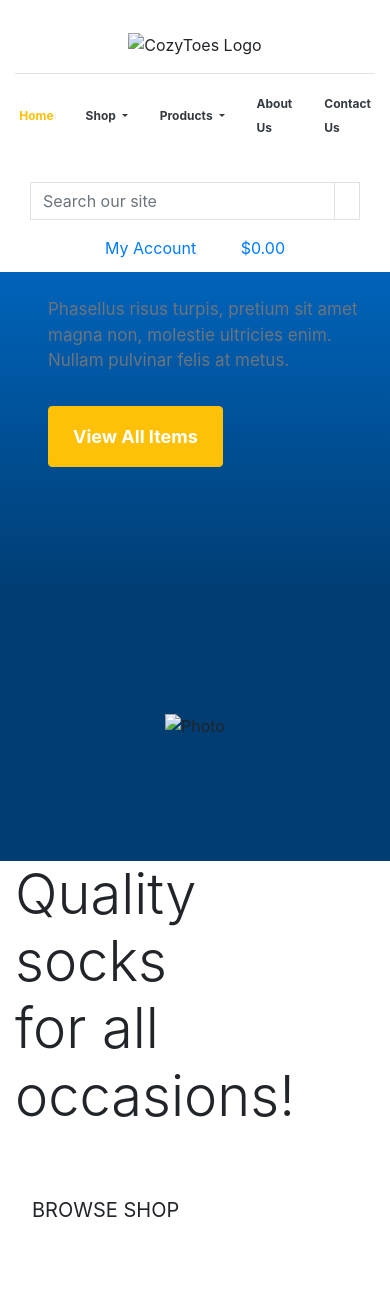
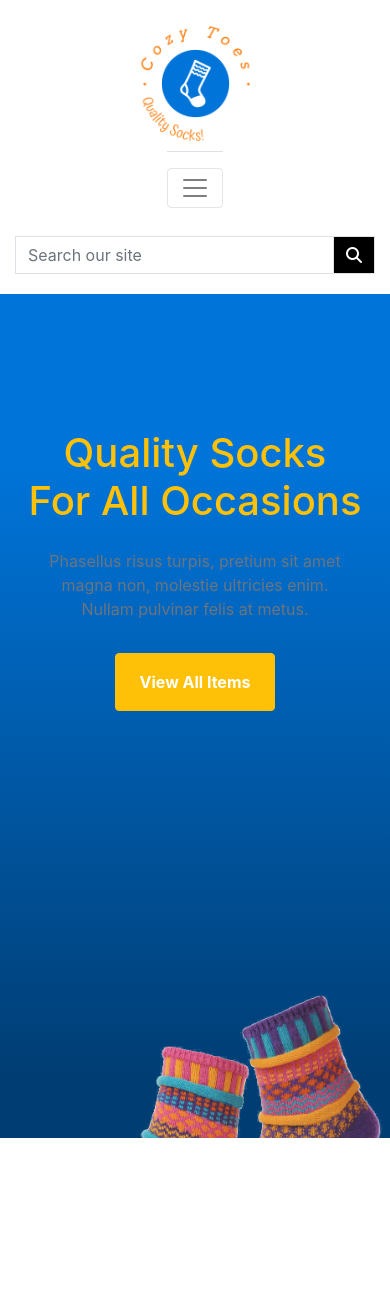
Before and after one commit to Eugene-Gwebu/cozy_toes_PP5, a Django app: page / in a window 390 px wide; the page is wider, and only the part inside the window is pictured. After the commit the page ends 1138 px from the top of that part, so only its background shows below. Run offline with Django 5.2, Linux system fonts and the light colour scheme; some libraries are stand-ins or nearby versions.

Commit message:
completed homepage header and CSS

```diff
--- a/cozy_toes/settings.py
+++ b/cozy_toes/settings.py
@@ -149,7 +149,11 @@ USE_TZ = True
 # Static files (CSS, JavaScript, Images)
 # https://docs.djangoproject.com/en/5.1/howto/static-files/
 
-STATIC_URL = 'static/'
+STATIC_URL = '/static/'
+STATICFILES_DIRS = (os.path.join(BASE_DIR, 'static'),)
+
+MEDIA_URL = '/media/'
+MEDIA_ROOT = os.path.join(BASE_DIR, 'media')
 
 # Default primary key field type
 # https://docs.djangoproject.com/en/5.1/ref/settings/#default-auto-field
--- a/cozy_toes/urls.py
+++ b/cozy_toes/urls.py
@@ -16,9 +16,11 @@ Including another URLconf
 """
 from django.contrib import admin
 from django.urls import path, include
+from django.conf import settings
+from django.conf.urls.static import static
 
 urlpatterns = [
     path('admin/', admin.site.urls),
     path('accounts/', include('allauth.urls')),
     path('', include('home.urls')),
-]
+] + static(settings.MEDIA_URL, document_root=settings.MEDIA_ROOT)
--- a/home/templates/home/index.html
+++ b/home/templates/home/index.html
@@ -2,16 +2,47 @@
 {% load static %}
 
 {% block page_header %}
-    <div class="container header-container">
+    <!-- <div class="container header-container">
         <div class="row">
             <div class="col"></div>
         </div>
-    </div>
+    </div> -->
 {% endblock %}
 
 {% block content %}
-    <div class="container h-100">
-        <div class="row h-100">
+
+    <!-- Hero Section -->
+    <div class="hero-section container-fluid">
+        <!-- Image Section -->
+        <div class="row hero-height">
+            <!-- Left Section -->
+            <div class="col-lg-6 col-md-12 d-flex align-items-center justify-content-center text-center text-lg-left px-4">
+            <div>
+                <!-- Main Heading -->
+                <div class="hero-heading text-warning font-weight-bold">
+                <h1>Quality Socks <br> For All Occasions</h1>
+                </div>
+
+                <!-- Subtitle -->
+                <p class="hero-subtitle mt-4 text-secondary">
+                Phasellus risus turpis, pretium sit amet magna non, molestie ultricies enim. <br>
+                Nullam pulvinar felis at metus.
+                </p>
+
+                <!-- Button -->
+                <a href="#" class="btn btn-warning text-white font-weight-bold hero-button mt-3">
+                View All Items
+                </a>
+            </div>
+            </div>
+
+            <!-- Right Section -->
+            <div class="col-lg-6 col-md-12 d-flex justify-content-center align-items-center">
+            <img src="/static/images/hero-socks.png" class="img-fluid hero-image" alt="Photo">
+            </div>
+        </div>
+    </div>
+    <!-- <div class="row h-100">
         <div class="col-7 col-md-6 my-auto">
             <h1 class="display-4 logo-font text-black">
                 Quality socks for all occasions!
@@ -22,6 +53,8 @@
                 </h4>
             </div>
         </div>
-        </div>
-    </div>
+    </div> -->
+
+
+
 {% endblock %}
--- /dev/null
+++ b/static/css/base.css
@@ -0,0 +1,148 @@
+/* General Styles */
+
+html, body {
+  margin: 0;
+  padding: 0;
+  height: 100vh;
+  overflow-x: hidden; /* Prevent scrolling */
+}
+
+
+/* Header Section */
+
+.header-container {
+  display: flex;
+  flex-wrap: wrap;
+  justify-content: space-between;
+  align-items: center;
+  height: auto;
+}
+
+.header-top-bar .logo {
+  max-width: 100px;
+  max-height: 100px;
+  position: absolute;
+  left: 50%;
+  transform: translateX(-50%);
+}
+
+
+/* Center the Logo */
+
+.logo {
+  max-width: 115px;
+  max-height: 115px;
+  display: block;
+  margin-bottom: 5px;
+}
+
+/* User Options */
+
+.user-options {
+  text-align: center;
+}
+
+.user-options .nav-link {
+  font-size: 0.85rem;
+  color: #000;
+}
+
+
+/* Center Navigation Bar */
+
+.navigation-bar .navbar {
+  justify-content: center;
+  padding: 0;
+}
+
+.navigation-bar .navbar-nav {
+  text-align: center;
+}
+
+.navigation-bar .nav-link {
+  font-size: 14px;
+  padding: 0 15px;
+}
+
+.navigation-bar .nav-link:hover {
+  color: #0074D9;
+  text-decoration: underline;
+}
+
+.dropdown-menu {
+  left: 50%;
+  transform: translateX(-50%);
+  right: auto;
+  text-align: center;
+}
+
+/* Search Form */
+
+.input-group .form-control {
+  border-color: #000;
+}
+
+.input-group-append .btn {
+  background-color: #000;
+  color: #fff;
+}
+
+
+  /* Hero Section */
+
+  .hero-height {
+    height: 100vh;
+  }
+
+  .hero-section {
+    background: linear-gradient(180deg, #0074D9 15%, #003D73 69%);
+  }
+
+  .hero-section .container-fluid {
+    width: 100vw; /* Ensure full viewport width */
+    height: 100vh; /* Ensure full viewport height */
+    padding: 0;
+    margin: 0;
+  }
+
+  .hero-heading {
+    font-size: 3rem;
+    line-height: 1.2;
+  }
+
+  .hero-subtitle {
+    font-size: 1rem;
+  }
+
+  .hero-button {
+    font-size: 1rem;
+    padding: 1rem 1.5rem;
+  }
+
+  .hero-image {
+    max-height: 120%;
+    max-width: 120%;
+  }
+
+
+@media (max-width: 768px) {
+
+  .logo {
+    margin: 10px auto;
+  }
+
+  .user-options {
+    margin-top: 10px;
+  }
+
+  .navigation-bar .nav-link {
+    font-size: 12px;
+  }
+
+  .navbar .container {
+    padding-right: 0;
+    padding-left: 0;
+    justify-content: center;
+  }
+
+}
--- a/templates/base.html
+++ b/templates/base.html
@@ -15,15 +15,21 @@
 
     {% block corecss %}
         <link rel="stylesheet" href="https://cdn.jsdelivr.net/npm/bootstrap@4.6.2/dist/css/bootstrap.min.css" integrity="sha384-xOolHFLEh07PJGoPkLv1IbcEPTNtaed2xpHsD9ESMhqIYd0nLMwNLD69Npy4HI+N" crossorigin="anonymous">
+        <link rel="preconnect" href="https://fonts.googleapis.com">
+        <link rel="preconnect" href="https://fonts.gstatic.com" crossorigin>
+        <link href="https://fonts.googleapis.com/css2?family=Montserrat:ital,wght@0,100..900;1,100..900&family=Open+Sans:ital,wght@0,300..800;1,300..800&display=swap" rel="stylesheet">
+        <link rel="stylesheet" href="{% static 'css/base.css' %}">
     {% endblock %}
 
     {% block extra_css %}
+
     {% endblock %}
 
     {% block extra_js %}
     {% endblock %}
 
     {% block corejs %}
+        <script src="https://kit.fontawesome.com/f343fd778a.js" crossorigin="anonymous"></script>
         <script src="https://cdn.jsdelivr.net/npm/jquery@3.5.1/dist/jquery.slim.min.js" integrity="sha384-DfXdz2htPH0lsSSs5nCTpuj/zy4C+OGpamoFVy38MVBnE+IbbVYUew+OrCXaRkfj" crossorigin="anonymous"></script>
         <script src="https://cdn.jsdelivr.net/npm/popper.js@1.16.1/dist/umd/popper.min.js" integrity="sha384-9/reFTGAW83EW2RDu2S0VKaIzap3H66lZH81PoYlFhbGU+6BZp6G7niu735Sk7lN" crossorigin="anonymous"></script>
         <script src="https://cdn.jsdelivr.net/npm/bootstrap@4.6.2/dist/js/bootstrap.min.js" integrity="sha384-+sLIOodYLS7CIrQpBjl+C7nPvqq+FbNUBDunl/OZv93DB7Ln/533i8e/mZXLi/P+" crossorigin="anonymous"></script>
@@ -32,94 +38,196 @@
     <title>Cozy Toes {% block extra_title %}{% endblock %}</title>
   </head>
   <body>
-    <header class="container-fluid fixed-top bg-white">
-      <div class="row align-items-center">
-        <div class="col-12 d-flex flex-column justify-content-center" style="height: 170px;">
+    <header class="container-fluid bg-white">
+      <div class="row align-items-center py-3">
+        <div class="col-12 d-flex flex-column justify-content-center header-container">
           <!-- Top Bar with Logo and Social Icons -->
-          <div class="d-flex justify-content-between align-items-center px-3 mb-3">
+          <div>
+            <img src="../static/images/cozy-toes-high-resolution-logo-transparent.png" class="img-fluid logo" alt="CozyToes Logo" />
+          </div>
+
+          <div class="header-top-bar px-3 mb-3">
+            <!-- Left Spacer -->
+             <!-- <div></div> -->
             <!-- Social Icons -->
-            <div class="d-flex">
+            <!-- <div class="d-flex social-icons">
               <div class="mr-3">
-                <i class="fab fa-facebook-f" style="font-size: 15px;"></i>
+                <i class="fab fa-facebook-f social-icon"></i>
               </div>
               <div class="mr-3">
-                <i class="fab fa-twitter" style="font-size: 15px;"></i>
+                <i class="fab fa-twitter social-icon"></i>
               </div>
               <div>
-                <i class="fab fa-instagram" style="font-size: 15px;"></i>
+                <i class="fab fa-instagram social-icon"></i>
+              </div>
+            </div> -->
+
+            <!-- Logo -->
+            <!-- <div>
+              <img src="https://via.placeholder.com/115x115" class="img-fluid logo" alt="CozyToes Logo" />
+            </div> -->
+
+            <!-- User Icons -->
+            <!-- <div class="d-flex user-icons">
+              <div class="mr-3">
+                <i class="fas fa-search user-icon"></i>
+              </div>
+              <div class="mr-3">
+                <i class="fas fa-user user-icon"></i>
+              </div>
+              <div>
+                <i class="fas fa-shopping-cart user-icon"></i>
               </div>
             </div>
+          </div> -->
 
-            <!-- Logo -->
+          <!-- User Options Section -->
+          <!-- <div class="col-4 text-center my-2 my-lg-0">
+            <ul class="list-inline my-0 user-options">
+              <li class="list-inline-item dropdown">
+                <a class="text-black nav-link" href="#" id="user-options" data-toggle="dropdown" aria-haspopup="true" aria-expanded="false">
                   <div>
-              <img src="https://via.placeholder.com/115x115" class="img-fluid" alt="CozyToes Logo" />
+                    <i class="fas fa-user fa-sm"></i>
+                    <p class="my-0">My Account</p>
                   </div>
+                </a>
+                <div class="dropdown-menu border-0" aria-labelledby="user-options">
+                  {% if request.user.is_authenticated %}
+                    {% if request.user.is_superuser %}
+                      <a href="" class="dropdown-item">Product Management</a>
+                    {% endif %}
+                    <a href="" class="dropdown-item">My Profile</a>
+                    <a href="{% url 'account_logout' %}" class="dropdown-item">Logout</a>
+                  {% else %}
+                    <a href="{% url 'account_signup' %}" class="dropdown-item">Register</a>
+                    <a href="{% url 'account_login' %}" class="dropdown-item">Login</a>
+                  {% endif %}
+                </div>
+              </li>
+              <li class="list-inline-item">
+                <a class="{% if grand_total %}text-info font-weight-bold{% else %}text-black{% endif %} nav-link" href="">
+                  <div class="text-center">
+                    <div><i class="fas fa-shopping-bag fa-sm"></i></div>
+                    <p class="my-0">
+                      {% if grand_total %}
+                        ${{ grand_total|floatformat:2 }}
+                      {% else %}
+                        $0.00
+                      {% endif %}
+                    </p>
+                  </div>
+                </a>
+              </li>
+            </ul>
+          </div> -->
 
-            <!-- User Icons -->
-            <div class="d-flex">
-              <div class="mr-3">
-                <i class="fas fa-search" style="font-size: 15px;"></i>
-              </div>
-              <div class="mr-3">
-                <i class="fas fa-user" style="font-size: 15px;"></i>
-              </div>
-              <div>
-                <i class="fas fa-shopping-cart" style="font-size: 15px;"></i>
-              </div>
-            </div>
-          </div>
 
           <!-- Navigation Bar -->
-          <div class="d-flex justify-content-center align-items-center border-top pt-3">
-            <div class="mx-3">
-              <a href="#" class="text-warning font-weight-bold" style="font-size: 12px;">Home</a>
-            </div>
-            <div class="mx-3 dropdown">
-              <a href="#" class="text-dark font-weight-bold dropdown-toggle" style="font-size: 12px;" id="shopDropdown" data-toggle="dropdown" aria-haspopup="true" aria-expanded="false">
+          <div class="border-top pt-3 navigation-bar">
+            <nav class="navbar navbar-expand-lg navbar-light">
+              <div class="container">
+                <!-- Toggler -->
+                <button
+                  class="navbar-toggler"
+                  type="button"
+                  data-toggle="collapse"
+                  data-target="#navbarNav"
+                  aria-controls="navbarNav"
+                  aria-expanded="false"
+                  aria-label="Toggle navigation"
+                >
+                  <span class="navbar-toggler-icon"></span>
+                </button>
+
+                <!-- Navbar Links -->
+                <div class="collapse navbar-collapse" id="navbarNav">
+                  <ul class="navbar-nav mx-auto">
+                    <!-- Home Link -->
+                    <li class="nav-item">
+                      <a class="nav-link text-warning font-weight-bold" href="#">Home</a>
+                    </li>
+
+                    <!-- Shop Dropdown -->
+                    <li class="nav-item dropdown">
+                      <a
+                        class="nav-link dropdown-toggle text-dark font-weight-bold" href="#" id="shopDropdown" role="button" data-toggle="dropdown" aria-haspopup="true" aria-expanded="false">
                         Shop
                       </a>
                       <div class="dropdown-menu" aria-labelledby="shopDropdown">
                         <a class="dropdown-item" href="#">Option 1</a>
                         <a class="dropdown-item" href="#">Option 2</a>
                       </div>
-            </div>
-            <div class="mx-3 dropdown">
-              <a href="#" class="text-dark font-weight-bold dropdown-toggle" style="font-size: 12px;" id="productsDropdown" data-toggle="dropdown" aria-haspopup="true" aria-expanded="false">
+                    </li>
+
+                    <!-- Products Dropdown -->
+                    <li class="nav-item dropdown">
+                      <a
+                        class="nav-link dropdown-toggle text-dark font-weight-bold" href="#" id="productsDropdown" role="button" data-toggle="dropdown" aria-haspopup="true" aria-expanded="false">
                         Products
                       </a>
                       <div class="dropdown-menu" aria-labelledby="productsDropdown">
                         <a class="dropdown-item" href="#">Option 1</a>
                         <a class="dropdown-item" href="#">Option 2</a>
                       </div>
+                    </li>
+
+                    <!-- About Us Link -->
+                    <li class="nav-item">
+                      <a class="nav-link text-dark font-weight-bold" href="#">About Us</a>
+                    </li>
+
+                    <!-- Contact Us Link -->
+                    <li class="nav-item">
+                      <a class="nav-link text-dark font-weight-bold" href="#">Contact Us</a>
+                    </li>
+                  </ul>
+
+                  <!-- Icons Section -->
+                  <ul class="list-inline my-0 user-options">
+                    <li class="list-inline-item dropdown">
+                      <a class="text-black nav-link" href="#" id="user-options" data-toggle="dropdown" aria-haspopup="true" aria-expanded="false">
+                        <div>
+                          <i class="fas fa-user fa-sm"></i>
+                          <p class="my-0">My Account</p>
                         </div>
-            <div class="mx-3">
-              <a href="#" class="text-dark font-weight-bold" style="font-size: 12px;">About Us</a>
+                      </a>
+                      <div class="dropdown-menu border-0" aria-labelledby="user-options">
+                        {% if request.user.is_authenticated %}
+                          {% if request.user.is_superuser %}
+                            <a href="" class="dropdown-item">Product Management</a>
+                          {% endif %}
+                          <a href="" class="dropdown-item">My Profile</a>
+                          <a href="{% url 'account_logout' %}" class="dropdown-item">Logout</a>
+                        {% else %}
+                          <a href="{% url 'account_signup' %}" class="dropdown-item">Register</a>
+                          <a href="{% url 'account_login' %}" class="dropdown-item">Login</a>
+                        {% endif %}
                       </div>
-            <div class="mx-3">
-              <a href="#" class="text-dark font-weight-bold" style="font-size: 12px;">Contact Us</a>
+                    </li>
+                    <li class="list-inline-item">
+                      <a class="{% if grand_total %}text-info font-weight-bold{% else %}text-black{% endif %} nav-link" href="">
+                        <div class="text-center">
+                          <div><i class="fas fa-shopping-bag fa-sm"></i></div>
+                          <p class="my-0">
+                            {% if grand_total %}
+                              ${{ grand_total|floatformat:2 }}
+                            {% else %}
+                              $0.00
+                            {% endif %}
+                          </p>
+                        </div>
+                      </a>
+                    </li>
+                  </ul>
+
+                </div>
+              </div>
+            </nav>
           </div>
         </div>
       </div>
-        <!-- <div class="Hero" style="width: 1700px; height: 861px; position: relative">
-          <div class="Bg" style="width: 1700px; height: 861px; left: 0px; top: 0px; position: absolute; background: linear-gradient(180deg, #0074D9 15%, #003D73 69%)"></div>
-          <img class="Photo" style="width: 736.85px; height: 600.69px; left: 763.15px; top: 95.47px; position: absolute" src="https://via.placeholder.com/737x601" />
-          <div class="Button" style="width: 174px; height: 60px; left: 200px; top: 482px; position: absolute">
-            <div class="Bg" style="width: 174px; height: 60px; left: 0px; top: 0px; position: absolute; background: #FF851B"></div>
-            <div class="ExploreNow" style="left: 18.41px; top: 18px; position: absolute; color: white; font-size: 18px; font-family: Montserrat; font-weight: 700; word-wrap: break-word">View All Items</div>
-          </div>
-          <div class="PhasellusRisusTurpisPretiumSitAmetMagnaNonMolestieUltriciesEnimNullamPulvinarFelisAtMetus" style="width: 639px; height: 49px; left: 200px; top: 403px; position: absolute">
-            <div class="PhasellusRisusTurpisPretiumSitAmetMagnaNonMolestieUltriciesEnim" style="left: 0px; top: 0px; position: absolute; color: #504E4A; font-size: 17px; font-family: Montserrat; font-weight: 400; word-wrap: break-word">Phasellus risus turpis, pretium sit amet magna non, molestie ultricies enim. </div>
-            <div class="NullamPulvinarFelisAtMetus" style="left: 0px; top: 28px; position: absolute; color: #504E4A; font-size: 17px; font-family: Montserrat; font-weight: 400; word-wrap: break-word">Nullam pulvinar felis at metus.</div>
-          </div>
-          <div class="FantasticFeaturesThatMakesYouLookCool" style="width: 469px; height: 126px; left: 200px; top: 246px; position: absolute">
-            <div class="QualitySocks" style="left: 0px; top: 0px; position: absolute; color: #FF851B; font-size: 50px; font-family: Montserrat; font-weight: 900; word-wrap: break-word">Quality Socks </div>
-            <div class="ForAllOccasions" style="left: 0px; top: 65px; position: absolute; color: #FF851B; font-size: 50px; font-family: Montserrat; font-weight: 900; word-wrap: break-word">For All Occasions </div>
-          </div>
-        </div> -->
-
-      </div>
         <div class="col-12 col-lg-4 my-auto py-1 py-lg-0 text-center text-lg-left"></div>
-        <div class="col-12 col-lg-4 my-auto py-1 py-lg-0">
+        <div class="col-12 col-lg-4 my-auto py-1 py-lg-0 text-center text-lg-left">
           <form method="GET" action="">
             <div class="input-group w-100">
                 <input class="form-control border border-black rounded-0" type="text" name="q" placeholder="Search our site">
@@ -133,7 +241,7 @@
             </div>
           </form>
         </div>
-        <div class="col-12 col-lg-4 my-auto py-1 py-lg-0">
+        <!-- <div class="col-12 col-lg-4 my-auto py-1 py-lg-0">
           <ul class="list-inline list-unstyled text-center text-lg-right my-0">
             <li class="list-inline-item dropdown">
               <a class="text-black nav-link" href="#" id="user-options" data-toggle="dropdown" aria-haspopup="true" aria-expanded="false">
@@ -171,38 +279,8 @@
             </li>
           </ul>
         </div>
-      </div>
+      </div> -->
     </header>
-    <div class="container-fluid p-0 position-relative" style="height: 861px; background: linear-gradient(180deg, #0074D9 15%, #003D73 69%);">
-      <!-- Image Section -->
-      <div class="row h-100">
-        <div class="col-lg-6 d-flex align-items-center">
-          <!-- Left Section -->
-          <div class="ml-5">
-            <!-- Main Heading -->
-            <div class="text-warning font-weight-bold" style="font-size: 50px; line-height: 1;">
-              Quality Socks <br> For All Occasions
-            </div>
-
-            <!-- Subtitle -->
-            <p class="mt-4 text-secondary" style="font-size: 17px; max-width: 639px;">
-              Phasellus risus turpis, pretium sit amet magna non, molestie ultricies enim. <br>
-              Nullam pulvinar felis at metus.
-            </p>
-
-            <!-- Button -->
-            <a href="#" class="btn btn-warning text-white font-weight-bold px-4 py-3 mt-3" style="font-size: 18px;">
-              View All Items
-            </a>
-          </div>
-        </div>
-
-        <!-- Right Section -->
-        <div class="col-lg-6 d-flex justify-content-center align-items-center">
-          <img src="https://via.placeholder.com/737x601" class="img-fluid" alt="Photo" style="max-height: 600px;">
-        </div>
-      </div>
-    </div>
 
 
     {% if messages %}
```
Also changed, not shown: static/images/cozy-toes-high-resolution-logo-transparent.png (added), static/images/gitpod-error-1.png (deleted), static/images/gitpod-error-2.png (deleted), static/images/hero-socks.png (added). Lines whose indentation alone changed are shown as unchanged.
